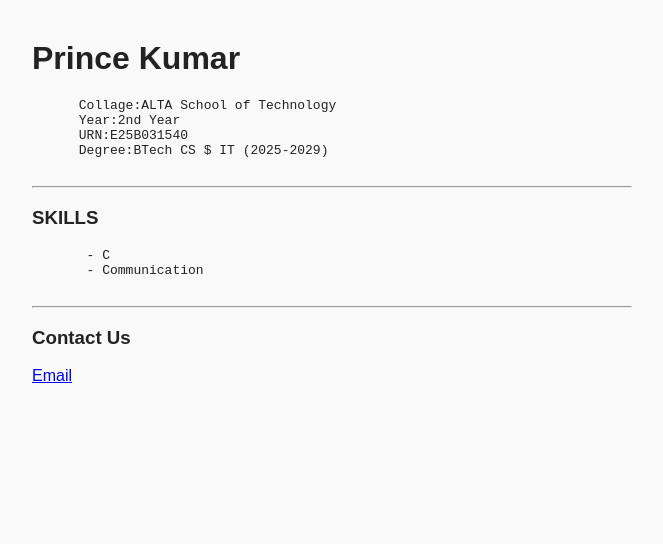
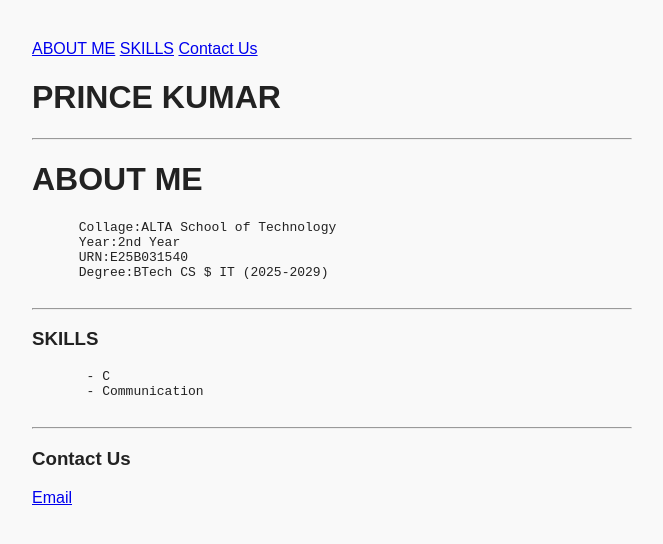
Before and after one commit to kumarprince00mm-maker/GitHub-practical-test, a plain HTML site: page index.html in a window 1280 px wide. Shown: the whole page, without its empty margins (308-971 px from the left). Drawn offline with Linux system fonts and the light colour scheme.

Commit message:
Added navigation bar to website

```diff
--- a/index.html
+++ b/index.html
@@ -7,21 +7,28 @@
     <link rel="stylesheet"href="style.css">
 </head>
 <body>
-    <h1>Prince Kumar</h1>
-    <pre>
+    <nav>
+        <a href="#info">ABOUT ME</a>
+        <a href="#skills">SKILLS</a>
+        <a href="#contact">Contact Us</a>
+    </nav>
+    <h1>PRINCE KUMAR</h1>
+    <hr>
+    <h1 id="info">ABOUT ME</h1>
+    <pre >
       Collage:ALTA School of Technology
       Year:2nd Year
       URN:E25B031540
       Degree:BTech CS $ IT (2025-2029)
       </pre>
       <hr>
-      <h3>SKILLS</h3>
+      <h3 id="skills">SKILLS</h3>
       <pre>
        - C
        - Communication
        </pre>
        <hr>
-       <h3>Contact Us</h3>
+       <h3 id="contact">Contact Us</h3>
        <a href="mailto:exampleABC@gmail.com">Email</a>
        </body>
        </html>
```
